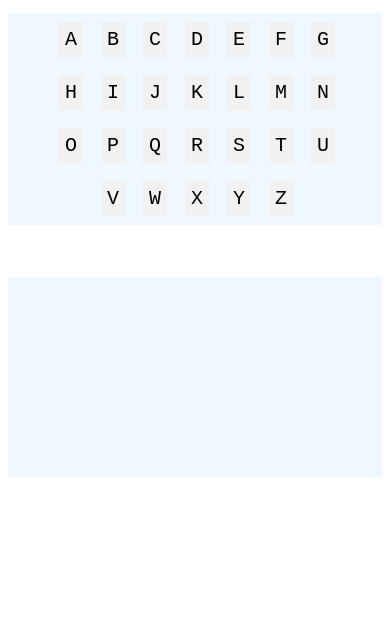
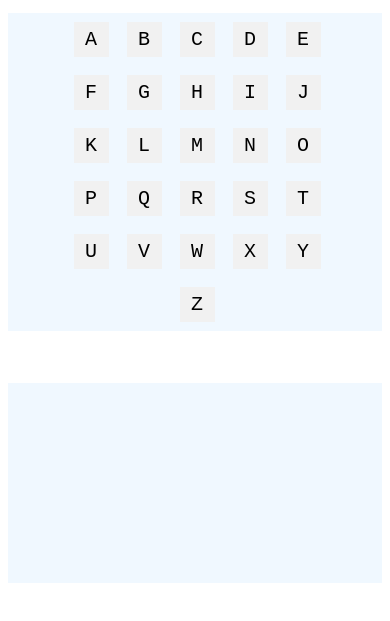
Before and after one commit to fidotheprince/hangman, a website: page home.html in a window 390 px wide. Shown: the part 185-806 px from the top of the page. Drawn offline with Linux system fonts and the light colour scheme.

Commit message:
so close

```diff
--- a/styles.css
+++ b/styles.css
@@ -190,7 +190,7 @@ img {
     }
 
     .letterContainer {
-        width: fit-content;
+        text-align: center;
     }
 
 
```
